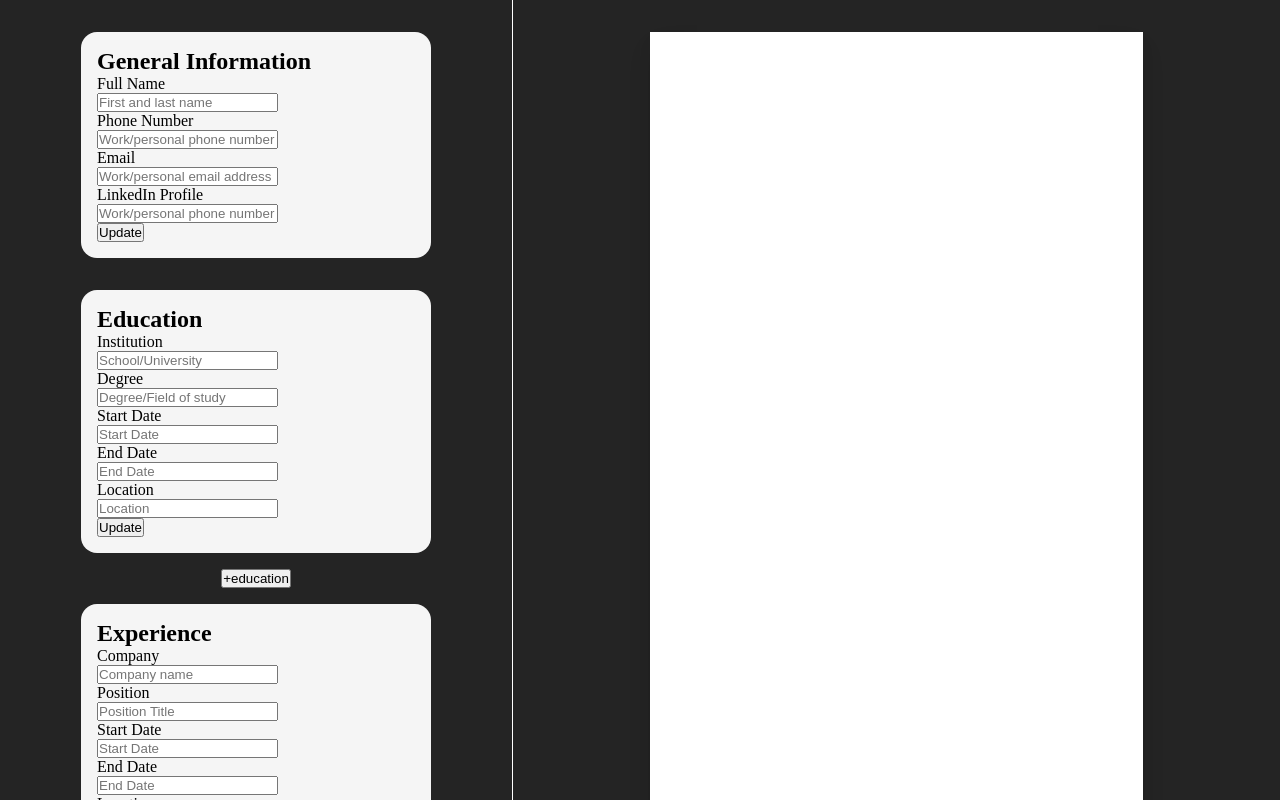
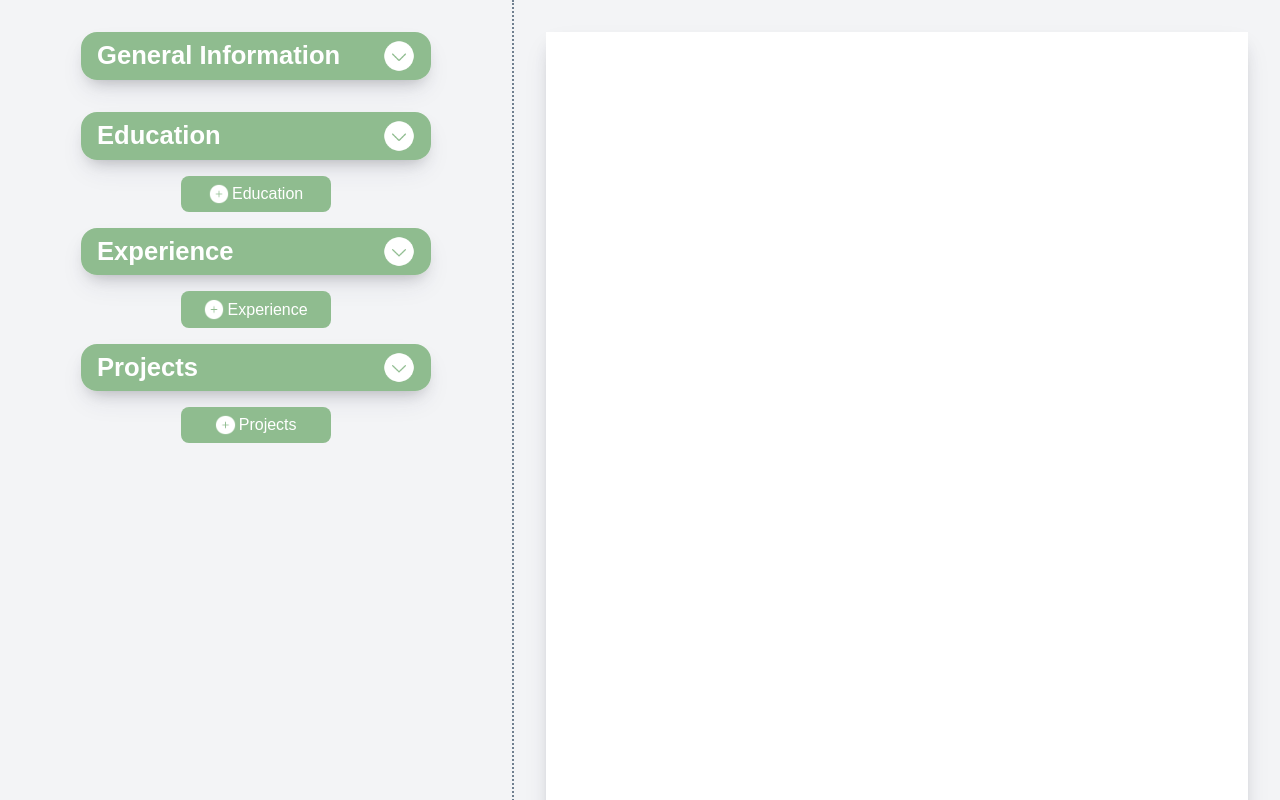
Before and after one commit to naetsawd/OdinProject-CVMaker, a React (Vite) app: page / in a window 1280 px wide. Shown: the top 800 px of the page. Built offline with nearby package versions, Linux system fonts and the light colour scheme.

Commit message:
Changed some DOM layout and added more form styling.

```diff
--- a/src/assets/formData.json
+++ b/src/assets/formData.json
@@ -39,7 +39,7 @@
 			},
 			{
 				"key": 5,
-				"title": "Degree",
+				"title": "Study",
 				"placeholder": "Degree/Field of study",
 				"type": "text"
 			},
--- a/src/components/InputForm.jsx
+++ b/src/components/InputForm.jsx
@@ -1,6 +1,8 @@
 import React, { useState } from "react";
 import formItemData from "../assets/formData.json";
 import "../styles/InputForm.css";
+import collapseIcon from "../assets/collapse.png";
+import addIcon from "../assets/add.png";
 
 function InputForm({ formType, setData }) {
 	const { formTitle, formItems } = formItemData[formType] || {
@@ -41,12 +43,32 @@ function InputForm({ formType, setData }) {
 		});
 	};
 
+	const collapseForm = (index) => {
+		setFormsList((prevFormsList) => {
+			const updatedFormsList = prevFormsList.map((form, i) =>
+				i === index ? { ...form, isVisible: !form.isVisible } : form
+			);
+			return updatedFormsList;
+		});
+	};
+
 	return (
 		<>
 			{formsList.map((form, index) => (
 				<div key={index} className="input-card">
-					<form className="input-form" onSubmit={(e) => handleSubmit(index, e)}>
+					<div className="form-banner" onClick={() => collapseForm(index)}>
 						<h2>{formTitle}</h2>
+						<img
+							className={!form.isVisible ? "" : "rotate"}
+							src={collapseIcon}
+							alt="Expand or Collapse Form"
+						/>
+					</div>
+
+					<form
+						className={`input-form ${!form.isVisible ? "collapsed" : ""}`}
+						onSubmit={(e) => handleSubmit(index, e)}
+					>
 						{formItems.map((formItem) => (
 							<React.Fragment key={formItem.title}>
 								<label>{formItem.title}</label>
@@ -61,15 +83,20 @@ function InputForm({ formType, setData }) {
 								/>
 							</React.Fragment>
 						))}
-						<button type="submit">Update</button>
+						<div className="form-buttons">
+							<button type="submit">Update</button>
+							{index !== 0 && (
+								<button onClick={() => delForm(index)}>Remove</button>
+							)}
+						</div>
 					</form>
-					{formType !== "general" && index !== 0 && (
-						<button onClick={() => delForm(index)}>Remove</button>
-					)}
 				</div>
 			))}
 			{formType !== "general" && (
-				<button onClick={addForm}>{"+" + formType}</button>
+				<div className="add-form-button" onClick={addForm}>
+					<img src={addIcon} alt={"Add" + formTitle} />
+					<p>{formType}</p>
+				</div>
 			)}
 		</>
 	);
--- a/src/components/SectionPreview.jsx
+++ b/src/components/SectionPreview.jsx
@@ -4,7 +4,10 @@ import "../styles/SectionPreview.css";
 function SectionPreview({ formType, formData }) {
 	return (
 		<>
-			<div className={`${formType}-sections-container sections-container-margins`} key={formType}>
+			<div
+				className={`${formType}-sections-container sections-container-margins`}
+				key={formType}
+			>
 				{formData.length > 0 && formType !== "general" && (
 					<>
 						<h3 className="section-title">{formType.toUpperCase()}</h3>
@@ -13,17 +16,20 @@ function SectionPreview({ formType, formData }) {
 				)}
 				{formData.map((data, index) => (
 					<div className={formType + "-section"} key={index}>
-						{Object.entries(data.formData).map(([key, value]) => (
+						{Object.entries(data.formData).map(
+							([key, value]) =>
+								key !== "isVisible" && (
 									<p key={key}>
 										{formType === "general" && key === "LinkedIn Profile" ? (
 											<a href={value} target="_blank">
-										LinkedIn
+												LinkedIn Profile
 											</a>
 										) : (
 											value
 										)}
 									</p>
-						))}
+								)
+						)}
 					</div>
 				))}
 			</div>
--- a/src/styles/Editor.css
+++ b/src/styles/Editor.css
@@ -7,3 +7,31 @@
     height: 100%;
     padding: 1rem;
 }
+
+.add-form-button {
+    display: flex;
+    align-items: center;
+    justify-content: center;
+    gap: 0.2rem;
+    width: 150px;
+    cursor: pointer;
+    background-color: darkseagreen;
+    color: white;
+    padding: 0.5rem;
+    border-radius: 0.5rem;
+    text-transform: capitalize;
+    transition: background-color 0.3s ease, transform 0.3s ease;
+  }
+
+  .add-form-button:hover {
+    background-color: seagreen;
+  }
+
+  .add-form-button:active {
+    transform: scale(0.95);
+  }
+
+
+.add-form-button > img {
+    width: 15%;
+}
--- a/src/styles/InputForm.css
+++ b/src/styles/InputForm.css
@@ -1,10 +1,41 @@
 .input-card {
-    background-color: whitesmoke;
+	background-color: white;
+	box-shadow: 0 13px 27px -5px rgba(50, 50, 93, 0.1),
+		0 8px 16px -8px rgba(0, 0, 0, 0.25);
 
 	width: 350px;
 	border-radius: 1rem;
-    padding: 1rem;
 	margin: 1rem;
+
+	overflow: hidden;
+}
+
+.form-banner {
+	display: flex;
+	align-items: center;
+	justify-content: flex-start;
+
+	color: white;
+	background-color: darkseagreen;
+	padding: 0.5rem 1rem;
+}
+
+.form-banner:hover {
+	cursor: pointer;
+}
+
+.form-banner > h2 {
+	margin-right: auto;
+	font-size: 1.6rem;
+}
+
+.form-banner > img {
+	width: 10%;
+	transition: transform 0.5s ease;
+}
+
+.form-banner > img.rotate {
+	transform: scaleY(-1);
 }
 
 .input-form {
@@ -12,4 +43,73 @@
 	flex-direction: column;
 	align-items: flex-start;
 	justify-content: center;
+	margin: 0.5rem 1rem 1rem;
+	max-height: 600px;
+	overflow: hidden;
+	opacity: 1;
+	padding: 0rem 0.5rem;
+	transition: max-height 0.5s ease, opacity 1s ease, margin-bottom 0.4s ease;
 }
+
+.input-form.collapsed {
+	max-height: 0;
+	opacity: 0;
+	margin-bottom: -0.5rem;
+}
+
+.input-form > label {
+	display: block;
+	font-size: 1.1rem;
+	margin-left: 0.2rem;
+}
+
+.input-form > input {
+	width: 100%;
+	margin: 0.3rem 0rem 0.8rem;
+	padding: 0.3rem 0.5rem;
+	font-size: 0.9rem;
+	border: 2px solid darkseagreen;
+	border-radius: 0.5rem;
+	outline: none;
+	transition: border-color 0.3s ease;
+  }
+
+  .input-form > input:hover {
+	border-color: seagreen;
+  }
+
+  .input-form > input:focus {
+	border-color: seagreen;
+	box-shadow: 0 0 5px rgba(46, 196, 182, 0.5);
+  }
+
+
+.form-buttons {
+	display: flex;
+	justify-content: space-between;
+	gap: 0.6rem;
+}
+
+.form-buttons > button {
+	display: inline-block;
+	padding: 0.3rem 0.5rem;
+	font-size: 0.8rem;
+	font-weight: bold;
+	text-align: center;
+	text-decoration: none;
+	cursor: pointer;
+	border: 2px solid darkseagreen;
+	color: white;
+	background-color: darkseagreen;
+	border-radius: 0.5rem;
+	transition: background-color 0.3s ease, color 0.3s ease, transform 0.3s ease;
+}
+
+.form-buttons > button:hover {
+	background-color: white;
+	color: darkseagreen;
+}
+
+.form-buttons > button:active {
+	transform: scale(0.95);
+}
--- a/src/styles/Preview.css
+++ b/src/styles/Preview.css
@@ -8,21 +8,25 @@
 	height: 100%;
 	padding: 2rem;
 
-    border-left: 1px solid white;
+	border-left: 2px dotted slategray;
 }
 
 .preview-page {
-    width: 70%;
-    height: 100%;
-    padding: 0rem 1rem;
-
-    background-color: white;
-    box-shadow: rgba(0, 0, 0, 0.1) 0px 13px 27px -5px,
-    rgba(0, 0, 0, 0.25) 0px 8px 16px -8px;
+	background: white;
+	display: block;
+	margin: 0 auto;
+	margin-bottom: 0.5cm;
+	box-shadow: 0 13px 27px -5px rgba(50, 50, 93, 0.1),
+		0 8px 16px -8px rgba(0, 0, 0, 0.25);
+	width: 21cm;
+	height: 29.7cm;
+	padding: 0.5rem 2rem;
+	font-family: 'Times New Roman', Times, serif;
 }
 
 .divider {
 	width: 100%;
 	height: 1px;
 	background-color: black;
+	margin: 0.2rem;
 }
--- a/src/styles/SectionPreview.css
+++ b/src/styles/SectionPreview.css
@@ -1,5 +1,5 @@
 .sections-container-margins {
-    margin: 1rem;
+	margin: 1rem;
 }
 
 /* General Information */
@@ -9,11 +9,10 @@
 
 	justify-items: center;
 
-	font-size: 1rem;
+	font-size: 1.2rem;
 }
 
 .general-section a {
-	font-size: 1rem;
 	text-decoration: none;
 }
 
--- a/src/styles/index.css
+++ b/src/styles/index.css
@@ -14,7 +14,8 @@ p {
 }
 
 body {
-    background-color: #242424;
+    background-color: #f3f4f6;
+	font-family: Arial, Helvetica, sans-serif;
 }
 
 #root {
@@ -23,3 +24,7 @@ body {
 	grid-template-columns: 40vw 60vw;
 	place-items: center;
 }
+
+button:hover {
+	cursor: pointer;
+}
```
Also changed, not shown: src/assets/add.png (added), src/assets/collapse.png (added). Lines whose indentation alone changed are shown as unchanged.
